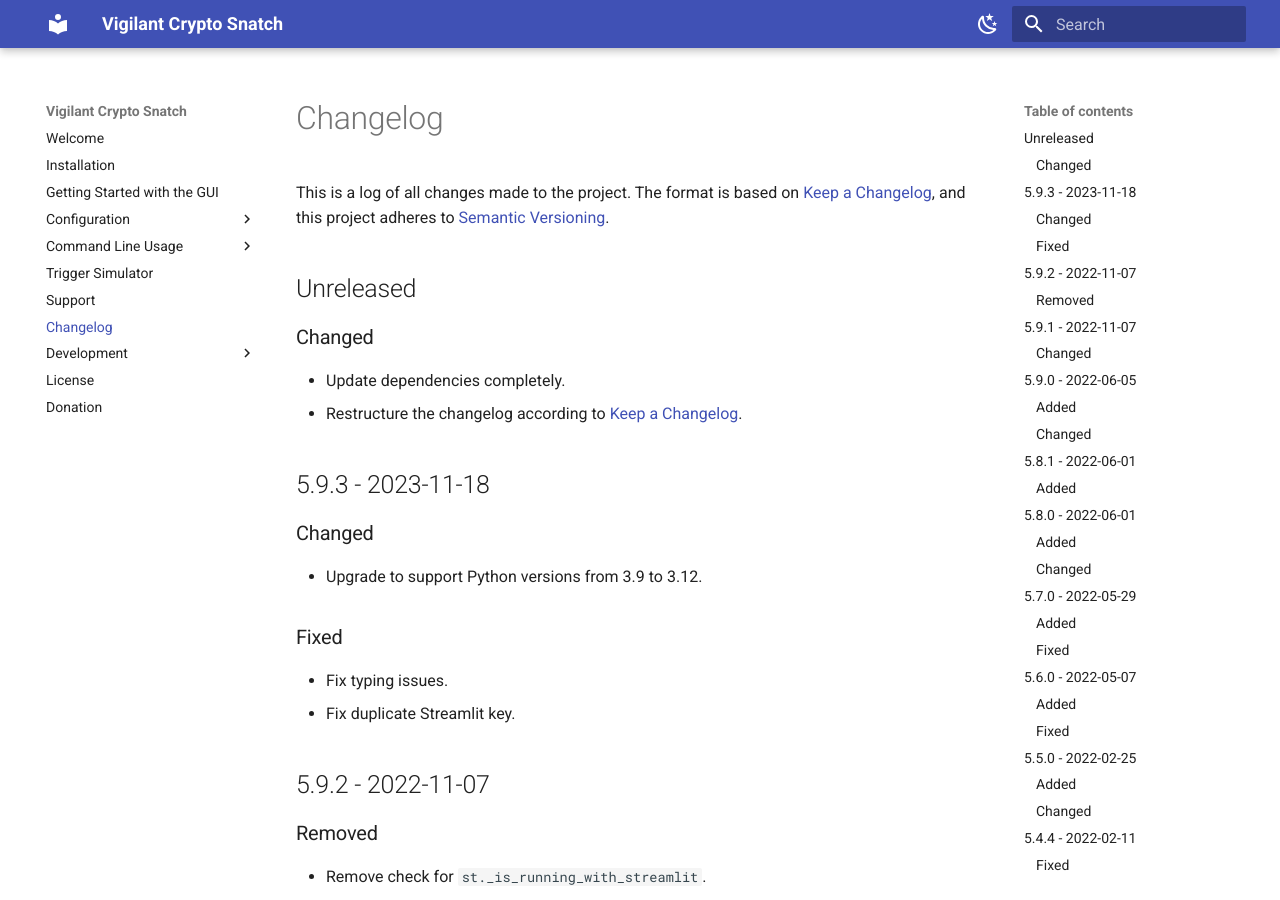
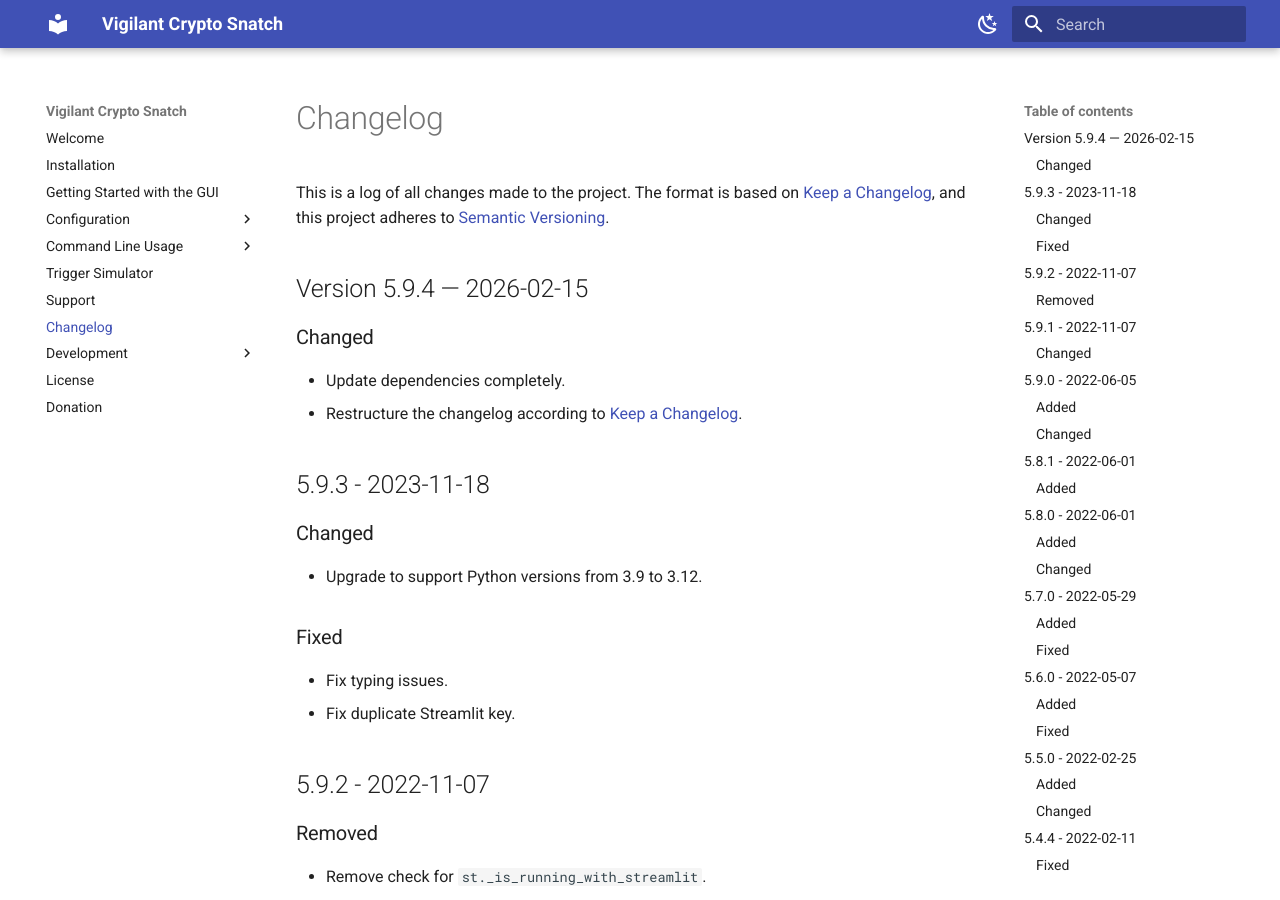
Before and after one commit to martin-ueding/vigilant-crypto-snatch, an MkDocs documentation site: the page built from docs/changelog.md, in a window 1280 px wide and 900 px high. Built offline with MkDocs 1.6.1 and Material for MkDocs 9.7.7, drawn with Linux system fonts in a browser that asks for light colours.

Commit message:
chore: bump version to 5.9.4

```diff
--- a/docs/changelog.md
+++ b/docs/changelog.md
@@ -13,7 +13,7 @@ Types of changes
     *Security* in case of vulnerabilities.
 -->
 
-## Unreleased
+## Version 5.9.4 — 2026-02-15
 
 ### Changed
 
--- a/pyproject.toml
+++ b/pyproject.toml
@@ -1,6 +1,6 @@
 [project]
 name = "vigilant-crypto-snatch"
-version = "5.9.3"
+version = "5.9.4"
 description = "Crypto currency buying agent"
 authors = [{ name = "Martin Ueding", email = "mu@martin-ueding.de" }]
 requires-python = ">=3.12,<3.15"
```
Also changed, not shown: 1 other file.
